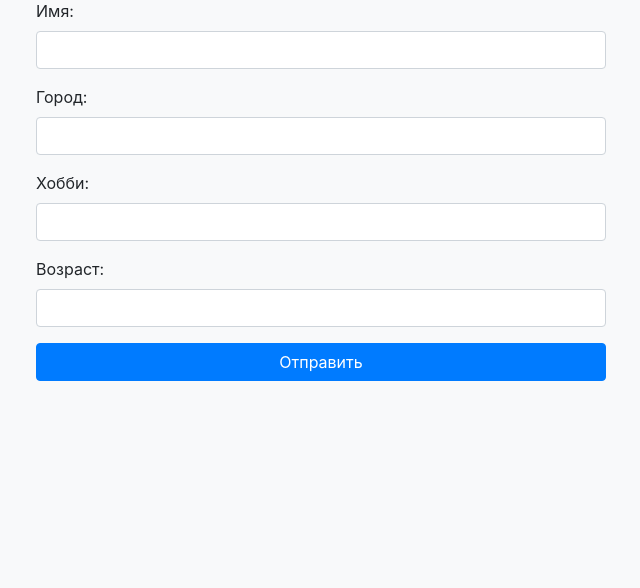
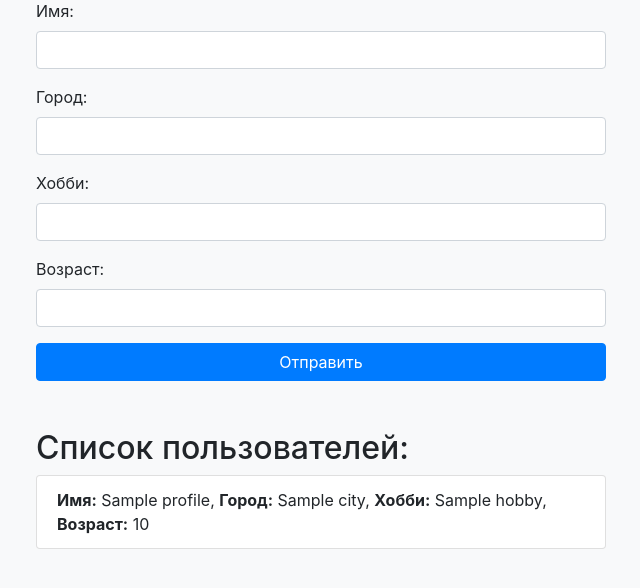
Before and after one commit to sabir116rus/VD06, a Flask app: template app/templates/index.html in a window 1280 px wide. Shown: the part 121-709 px from the top of the page, without its empty margins (319-959 px from the left). Run offline with Flask 3, Linux system fonts and the light colour scheme; the template is opened without the code that fills it: most values are stand-ins (such as "Sample title", 1, 10 or a date in 2020); some libraries are stand-ins or nearby versions.

Commit message:
Changed code to display data on same page

```diff
--- a/app/templates/index.html
+++ b/app/templates/index.html
@@ -34,6 +34,23 @@
 
             <button type="submit" class="btn btn-primary btn-block">Отправить</button>
         </form>
+
+        <!-- Отображение всех введенных профилей -->
+        {% if profiles %}
+        <div class="mt-5">
+            <h2>Список пользователей:</h2>
+            <ul class="list-group">
+                {% for profile in profiles %}
+                <li class="list-group-item">
+                    <strong>Имя:</strong> {{ profile.name }},
+                    <strong>Город:</strong> {{ profile.city }},
+                    <strong>Хобби:</strong> {{ profile.hobby }},
+                    <strong>Возраст:</strong> {{ profile.age }}
+                </li>
+                {% endfor %}
+            </ul>
+        </div>
+        {% endif %}
     </div>
 
     <!-- Bootstrap JS и jQuery -->
```
Also changed, not shown: app/routes.py (+16 -10 lines).
